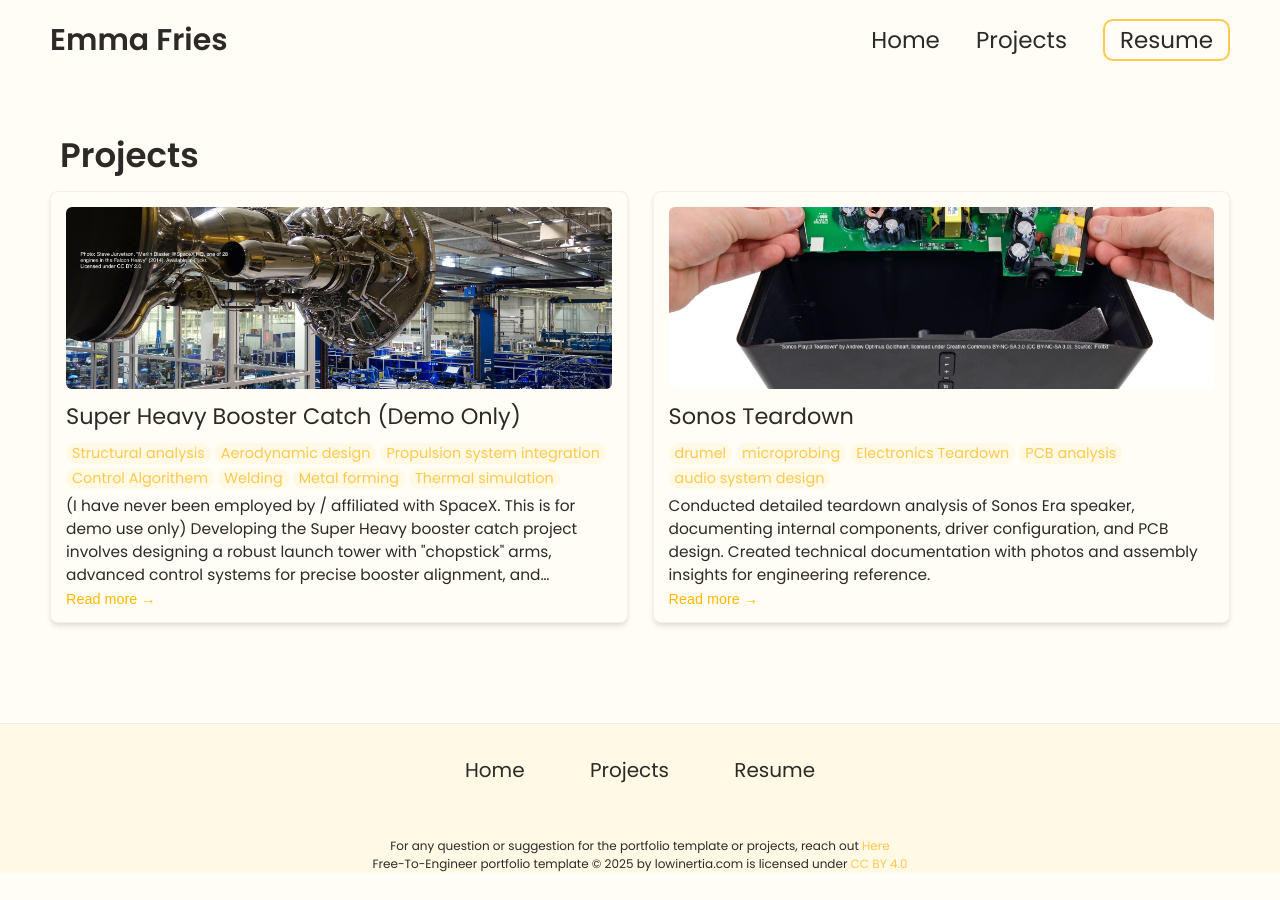
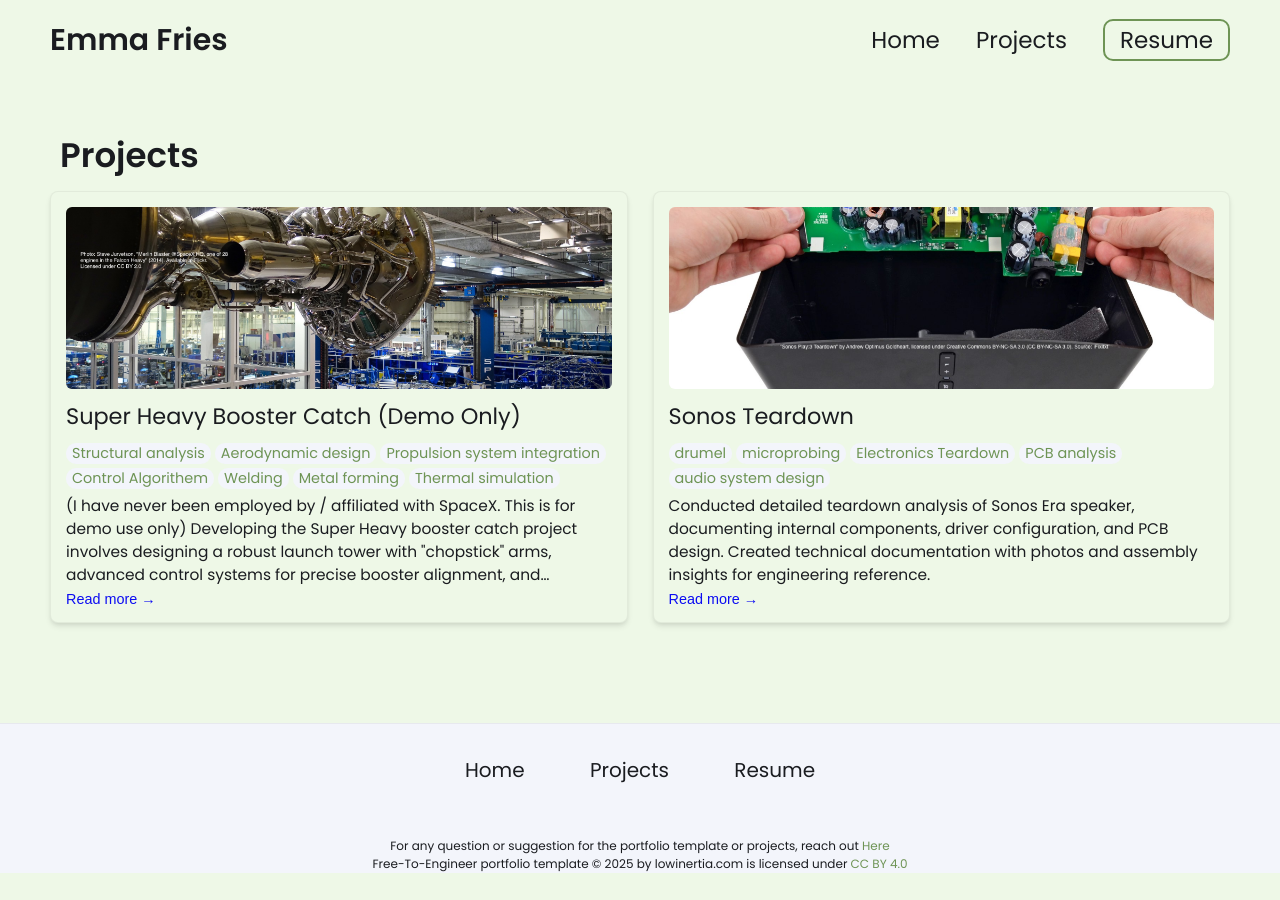
Before and after one commit to emmafries/emmafries.github.io, a Jekyll site: the page built from projects.html, in a window 1280 px wide. Built offline with Jekyll 4.4.1, drawn with Linux system fonts in a browser that asks for light colours.

Commit message:
Update _config.yml

```diff
--- a/_config.yml
+++ b/_config.yml
@@ -95,12 +95,12 @@ formspree-key:   https://formspree.io/f/{mlgznngw}
 
 # Active theme (Updatethis to switch themes). Make sure to keep the indentation the samne.
 colors: # this is the basic theme
-  text: "#2d2926"
-  border: "#f7f3e3"
-  link: "#ffc94d"
-  highlight: "#ffb800"
-  background: "#fffdf5"
-  light_background: "#fff9e6"
+  text: "#1a1c20"
+  border: "#ddd"
+  link: "#6e9455"
+  highlight: "#0c0cf2"
+  background: "#eef8e7"
+  light_background: "#f3f5fb"
 
 # A few examples.
 basic theme:
@@ -135,7 +135,13 @@ lemon theme:
   background: "#fff8f8"
   light_background: "#fff5f6"
 
-
+ # my theme
+ # text: "#1a1c20"
+ # border: "#ddd"
+ # link: "#6e9455"
+ # highlight: "#0c0cf2"
+ # background: "#ffffff"
+ # light_background: "#f3f5fb"
 
 
 
```
